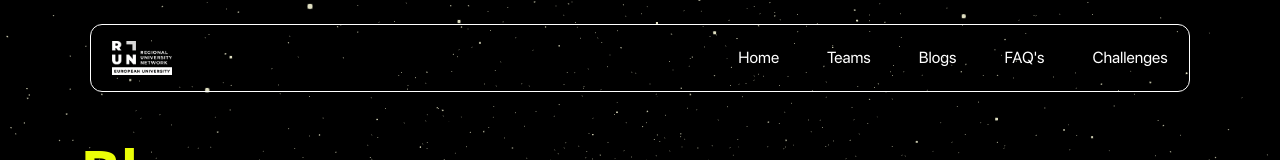
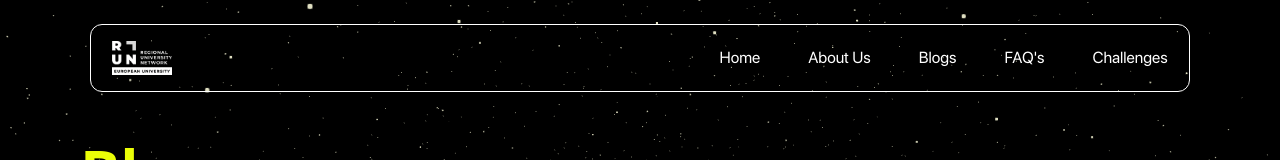
Before and after one commit to uche7/nasa_spaceapps, a Next.js app: page /blogs in a window 1280 px wide. Shown: the top 160 px of the page. Built offline with nearby package versions, Linux system fonts and the light colour scheme.

Commit message:
Update general.dto.ts

```diff
--- a/src/app/general/general.dto.ts
+++ b/src/app/general/general.dto.ts
@@ -98,7 +98,7 @@ export const navigationData = (Router: any) => [
     route: () => Router.push("/"),
   },
   {
-    text: "Teams",
+    text: "About Us",
     route: () => Router.push("/teams"),
   },
   {
```
